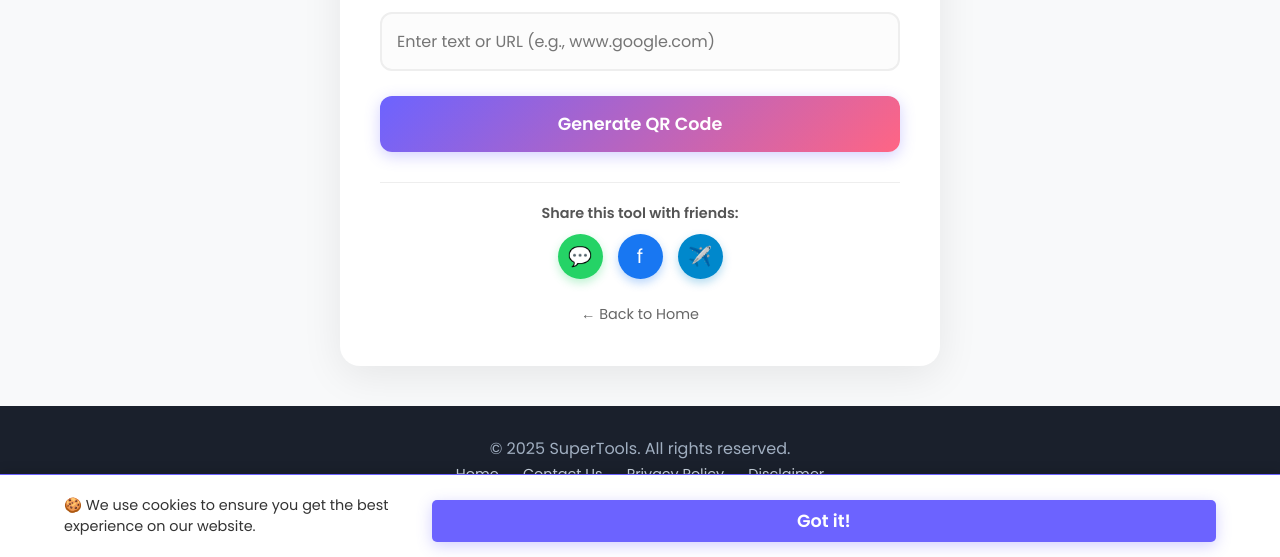
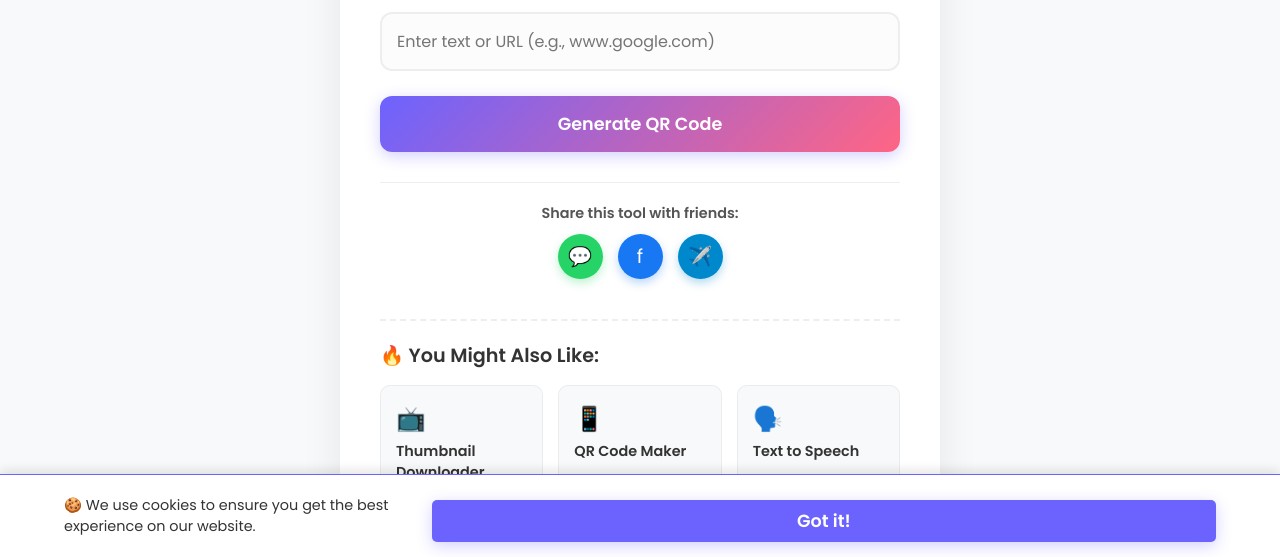
Before and after one commit to izharkha805280-lang/Multi-Tools-AI, a plain HTML site: page qr-generator.html in a window 1280 px wide. Shown: the part 243-800 px from the top of the page. Drawn offline with Linux system fonts and the light colour scheme.

Commit message:
Update qr-generator.html

```diff
--- a/qr-generator.html
+++ b/qr-generator.html
@@ -50,6 +50,27 @@
                 </a>
             </div>
 </div>
+        <div class="related-tools">
+            <h3>🔥 You Might Also Like:</h3>
+            <div class="mini-tools-grid">
+
+                <a href="yt-thumbnail.html" class="mini-card">
+                    <span>📺</span>
+                    <div>Thumbnail Downloader</div>
+                </a>
+
+                <a href="qr-generator.html" class="mini-card">
+                    <span>📱</span>
+                    <div>QR Code Maker</div>
+                </a>
+
+                <a href="text-to-speech.html" class="mini-card">
+                    <span>🗣️</span>
+                    <div>Text to Speech</div>
+                </a>
+
+            </div>
+        </div>
         <a href="index.html" class="back-btn">← Back to Home</a>
     </div>
 
```
